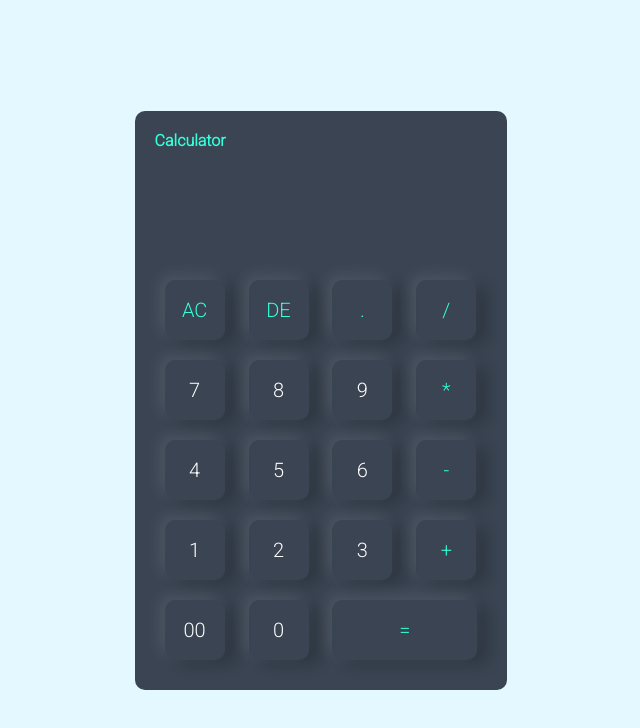
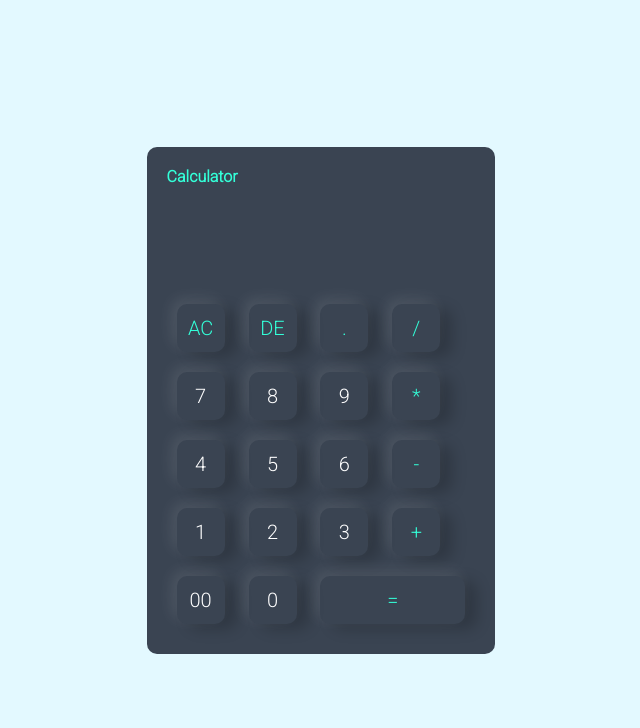
Before and after one commit to sandeep-233/Calculator.github.io, a plain HTML site: page index.html in a window 1280 px wide. Shown: the whole page, without its empty margins (319-959 px from the left). Drawn offline with Linux system fonts and the light colour scheme.

Commit message:
Update style.css

```diff
--- a/style.css
+++ b/style.css
@@ -21,8 +21,8 @@
 .calculator form input {
     border: 0;
     outline: 0;
-    width: 60px;
-    height: 60px;
+    width: 48px;
+    height: 48px;
     border-radius: 10px;
     box-shadow: -5px -5px 15px rgba(255, 255, 255, 0.1), 12px 5px 15px rgba(0, 0, 0, 0.2);
     background: transparent;
```
